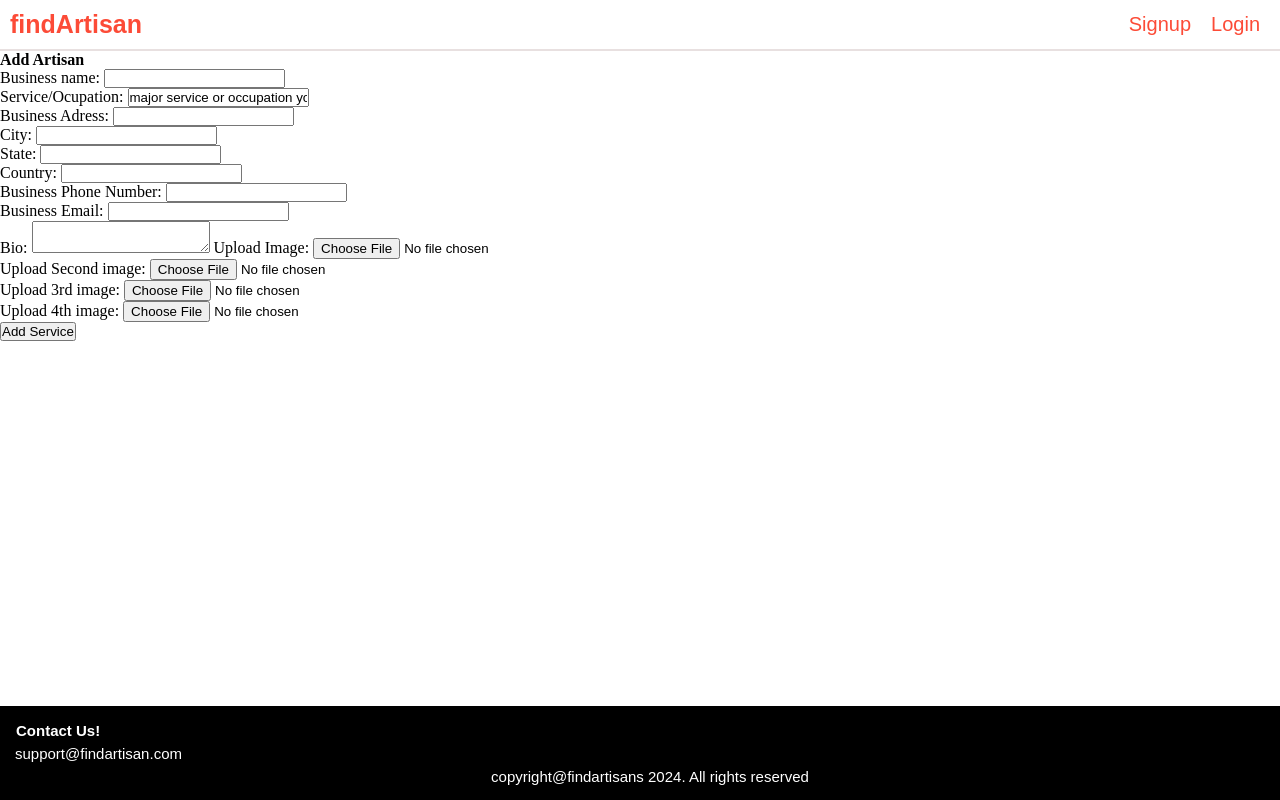
After one commit to CharlesOkechukwu/find_artisan, a Flask app: page /api/artisan/add in a window 1280 px wide. The commit adds this page. Run offline with Flask 3, Linux system fonts and the light colour scheme; some libraries are stand-ins or nearby versions; some web fonts are replaced.

```diff
--- a/api/__init__.py
+++ b/api/__init__.py
@@ -6,3 +6,4 @@ fa_app = Blueprint("fa_app", __name__, url_prefix="/api")
 
 from .account import *
 from .home import *
+from .artisan import *
--- /dev/null
+++ b/api/artisan.py
@@ -0,0 +1,15 @@
+#!/usr/bin/python3
+"""module for artisan views"""
+from flask import render_template, request, redirect, url_for, session
+from models import storage
+from . import fa_app
+from werkzeug.utils import secure_filename
+from models.artisan import Artisan
+
+
+@fa_app.route("/artisan/add", strict_slashes=False, methods=['POST', 'GET'])
+def add_artisan():
+    """add an artisan to database"""
+    if session.get('loggedin') is False:
+        return redirect(url_for('fa_app.login'))
+    return render_template('add_artisan.html')
--- /dev/null
+++ b/api/templates/add_artisan.html
@@ -0,0 +1,34 @@
+{% include "header.html" %}
+<div class="artisan-container">
+    <form class="artisan-form" action="{{ url_for('fa_app.add_artisan')}}" method="post">
+        <h4>Add Artisan</h4>
+        <label for="business_name">Business name:</label>
+        <input type="text" id="business_name" name="business_name"><br>
+        <label for="service">Service/Ocupation:</label>
+        <input type="text" id="service name=service" value="major service or occupation you're known for" required><br>
+        <label for="address">Business Adress:</label>
+        <input type="text" id="address" name="address" required><br>
+        <label for="city">City:</label>
+        <input type="text" id="city" name="city" required><br>
+        <label for="state">State:</label>
+        <input type="text" id="state" name="state" required><br>
+        <label for="country">Country:</label>
+        <input type="text" id="country" name="country" required><br>
+        <label for="phone_number">Business Phone Number:</label>
+        <input type="number" id="phone_number" name="phone_number" required><br>
+        <label for="email">Business Email:</label>
+        <input type="email" id="email" name="email"><br>
+        <label for="bio">Bio:</label>
+        <textarea id="bio" name="bio" value="Tells us more about your business or more services you render" required></textarea>
+        <label for="image1">Upload Image:</label>
+        <input type="file" id="image1" name="image1" required><br>
+        <label for="image2">Upload Second image:</label>
+        <input type="file" id="image2" name="image2"><br>
+        <label for="image3">Upload 3rd image:</label>
+        <input type="file" id="image3" name="image3"><br>
+        <label for="image4"> Upload 4th image:</label>
+        <input type="file" id="image4" name="image4"><br>
+        <input type="submit" id="image4" name="image4" value="Add Service">
+    </form>
+</div>
+{% include "footer.html" %}
--- a/api/templates/index.html
+++ b/api/templates/index.html
@@ -1,9 +1,11 @@
 {% include "header.html" %}
+{% if session.loggedin == True %}
 <div class="add-artisan">
     <h4>Welcome, {{ session.username }}</h4>
     <div class="add-service">
         <p>Do you render a service?</p>
-    <button class="add"><a href="#"><i class="fa-solid fa-plus"></i>   Add Service</a></button>
+    <button class="add"><a href="{{ url_for('fa_app.add_artisan') }}"><i class="fa-solid fa-plus"></i>   Add Service</a></button>
     </div>
 </div>
+{% endif %}
 {% include "footer.html" %}
--- a/models/storage_db.py
+++ b/models/storage_db.py
@@ -3,6 +3,8 @@
 from sqlalchemy import create_engine
 from sqlalchemy.orm import scoped_session, sessionmaker
 from .user import Base, User
+from .artisan import Artisan
+from .review import Review
 
 
 class Storage:
```
Also changed, not shown: models/artisan.py (+20 -17 lines), models/review.py (+6 -12 lines).
